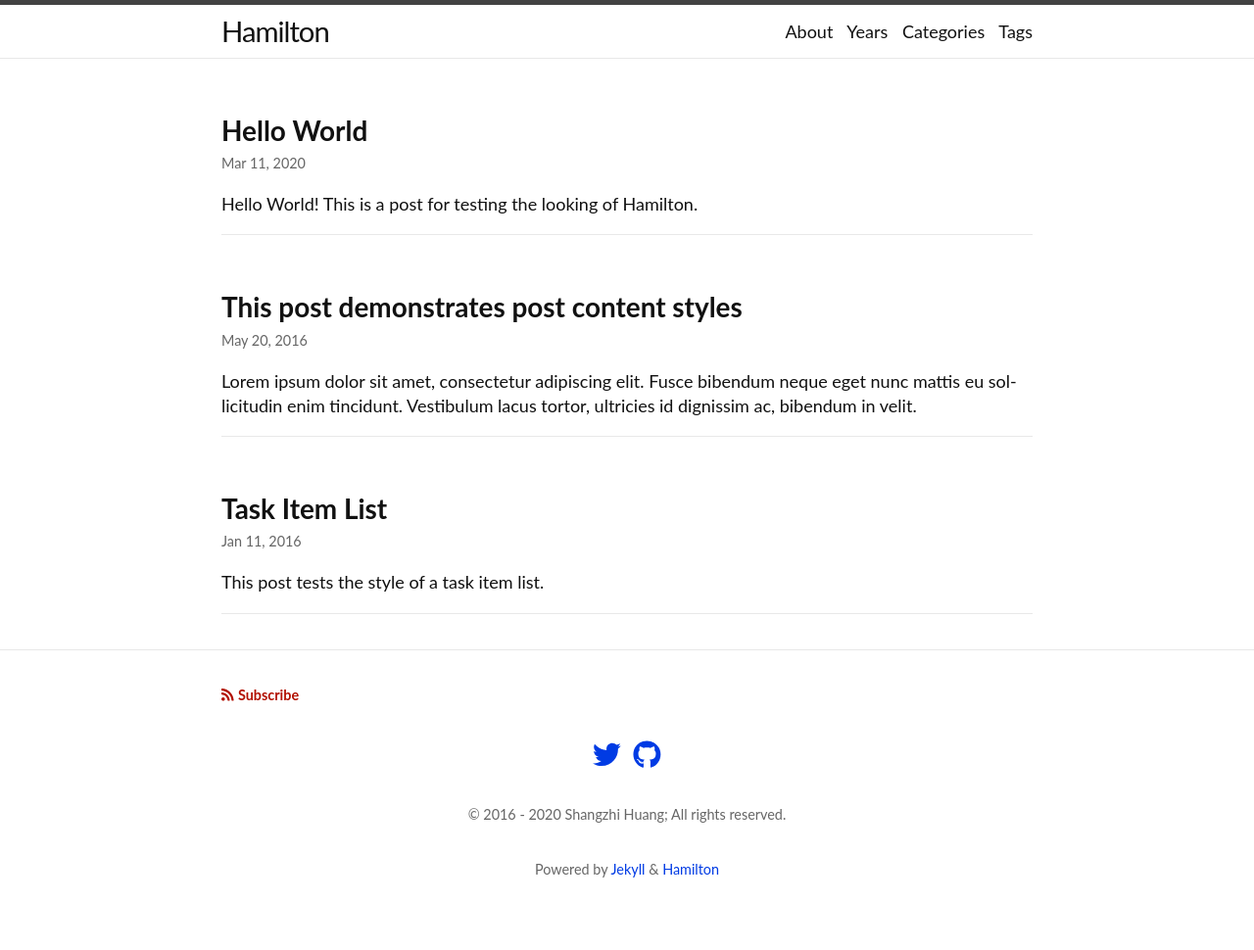
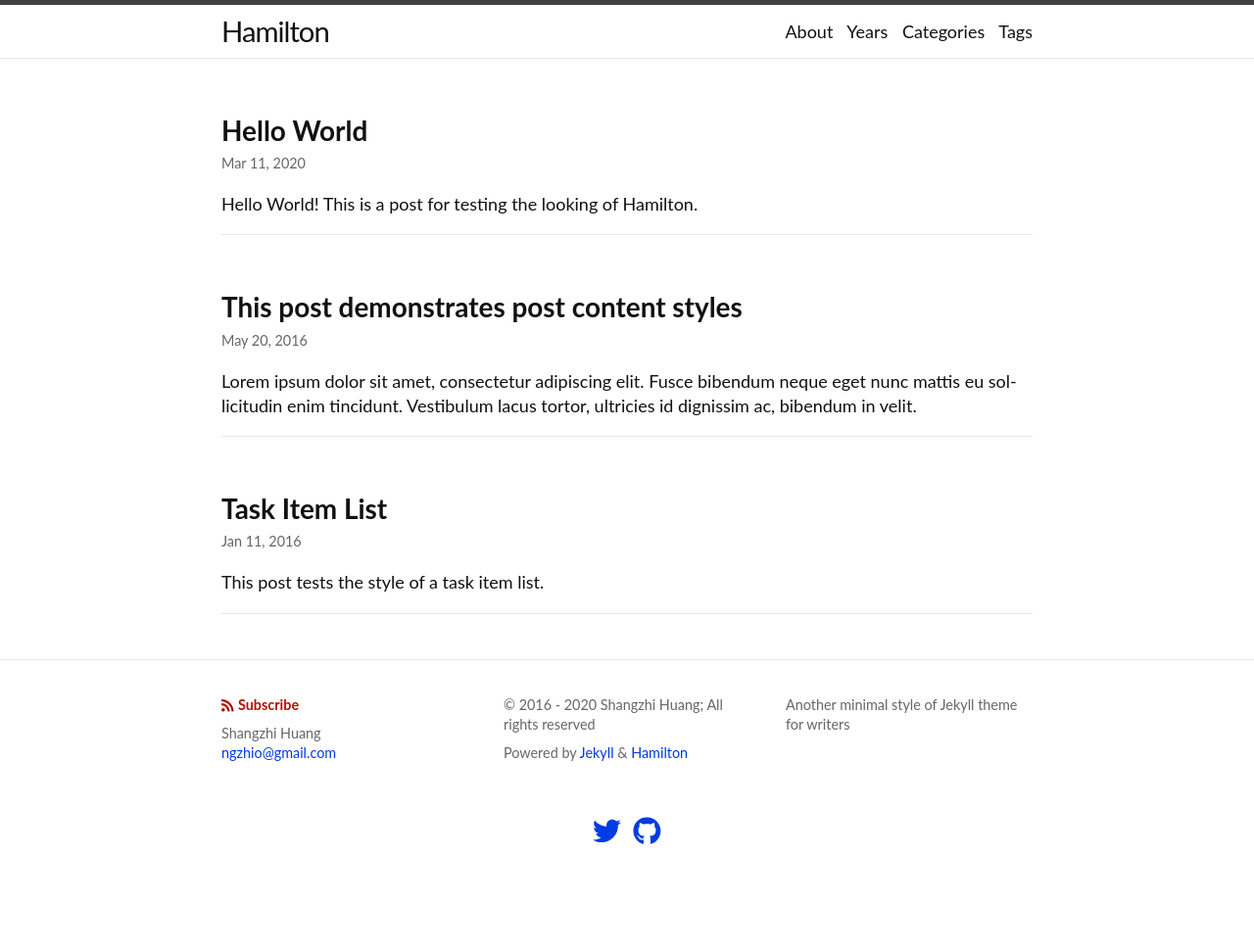
Before and after one commit to zivong/jekyll-theme-hamilton, a Jekyll site: the page built from index.html, in a window 1280 px wide. Shown: the whole page at 98% size. Built offline with Jekyll 4.4.1, drawn with Linux system fonts in a browser that asks for light colours; nearby versions of some CDN libraries; after the commit the page ends 900 px from its top, so only the background shows below that.

Commit message:
Redesign the footer

```diff
--- a/_config.yml
+++ b/_config.yml
@@ -1,6 +1,7 @@
 title: Hamilton
 description: Another minimal style of Jekyll theme for writers
 author: Shangzhi Huang
+email: ngzhio@gmail.com
 
 plugins:
   - jekyll-seo-tag
--- a/_includes/footer.html
+++ b/_includes/footer.html
@@ -1,10 +1,46 @@
 <footer id="footer" class="site-footer">
   <div class="wrapper">
-    <p class="feed-subscribe">
-      <a href="{{ 'feed.xml' | relative_url }}">
-        <i class="feed-icon fas fa-rss"></i><span>Subscribe</span>
-      </a>
-    </p>
+    <div class="footer-col-wrapper">
+
+      <div class="footer-col">
+        <p class="feed-subscribe">
+          <a href="{{ 'feed.xml' | relative_url }}">
+            <i class="feed-icon fas fa-rss"></i><span>Subscribe</span>
+          </a>
+        </p>
+        <ul class="contact-list">
+          {%- if site.author -%}
+            <li class="p-name">{{ site.author | escape }}</li>
+          {%- endif -%}
+          {%- if site.email -%}
+            <li><a class="u-email" href="mailto:{{ site.email }}">{{ site.email }}</a></li>
+          {%- endif -%}
+        </ul>
+      </div>
+
+      <div class="footer-col">
+        <div class="copyright">
+          {% assign year_from = site.posts[-1].date | date: '%Y' %}
+          {% assign year_to   = site.time | date: '%Y' %}
+          {% if year_from == nil or year_from == year_to %}
+            {% assign year_string = year_from %}
+          {% else %}
+            {% assign year_string = year_from | append: '&nbsp;' | append: '-' | append: '&nbsp;' | append: year_to %}
+          {% endif %}
+          {% if site.author %}
+            <p>© {{ year_string }} {{ site.author }}; All rights reserved</p>
+          {% endif %}
+        </div>
+        <p>
+          Powered by <a href="https://jekyllrb.com/">Jekyll</a> & <a href="https://github.com/ngzhio/jekyll-theme-hamilton">Hamilton</a>
+        </p>
+      </div>
+
+      <div class="footer-col">
+        <p>{{ site.description | escape }}</p>
+      </div>
+
+    </div>
 
     {% if site.data.social %}
       <div class="social-icons">
@@ -13,28 +49,5 @@
         {% endfor %}
       </div>
     {% endif %}
-
-    <div class="copyright">
-      {% assign year_from = site.posts[-1].date | date: '%Y' %}
-      {% assign year_to   = site.time | date: '%Y' %}
-      {% if year_from == nil or year_from == year_to %}
-        {% assign year_string = year_from %}
-      {% else %}
-        {% assign year_string = year_from | append: '&nbsp;' | append: '-' | append: '&nbsp;' | append: year_to %}
-      {% endif %}
-
-      {% if site.author %}
-        {% if site.email %}
-          <p>© {{ year_string }} <a class="u-email" href="mailto:{{ site.email }}">{{ site.author }}</a>; All rights reserved.</p>
-        {% else %}
-          <p>© {{ year_string }} {{ site.author }}; All rights reserved.</p>
-        {% endif %}
-      {% endif %}
-
-      <p>
-        Powered by <a href="https://jekyllrb.com/">Jekyll</a> & <a href="https://github.com/ngzhio/jekyll-theme-hamilton">Hamilton</a>
-      </p>
-
-    </div>
   </div>
 </footer>
--- a/_sass/hamilton/layout.scss
+++ b/_sass/hamilton/layout.scss
@@ -344,8 +344,33 @@ figcaption.align-center {
 .site-footer {
   border-top: 1px solid;
   padding: $spacing-unit 0;
-  text-align: center;
   @include relative-font-size(0.8);
+
+  p {
+    margin-bottom: $spacing-unit / 4;
+  }
+}
+
+@media screen and (min-width: $on-medium) {
+  .footer-col-wrapper {
+    display: flex
+  }
+
+  .footer-col {
+    width: calc(100% - (#{$spacing-unit} / 2));
+    padding: 0 ($spacing-unit / 2);
+
+    &:first-child {
+      padding-right: $spacing-unit / 2;
+      padding-left: 0;
+    }
+
+    &:last-child {
+      padding-right: 0;
+      padding-left: $spacing-unit / 2;
+    }
+  }
+}
 
 .feed-subscribe {
   font-weight: bold;
@@ -355,12 +380,16 @@ figcaption.align-center {
   }
 }
 
+.contact-list {
+  list-style: none;
+  margin-left: 0;
+}
 
 .social-icons {
-    margin-bottom: $spacing-unit;
+  text-align: center;
+  margin-top: $spacing-unit / 2;
 
   .social-icon {
     margin: 0.3em;
   }
 }
-}
```
Lines whose indentation alone changed are shown as unchanged.
